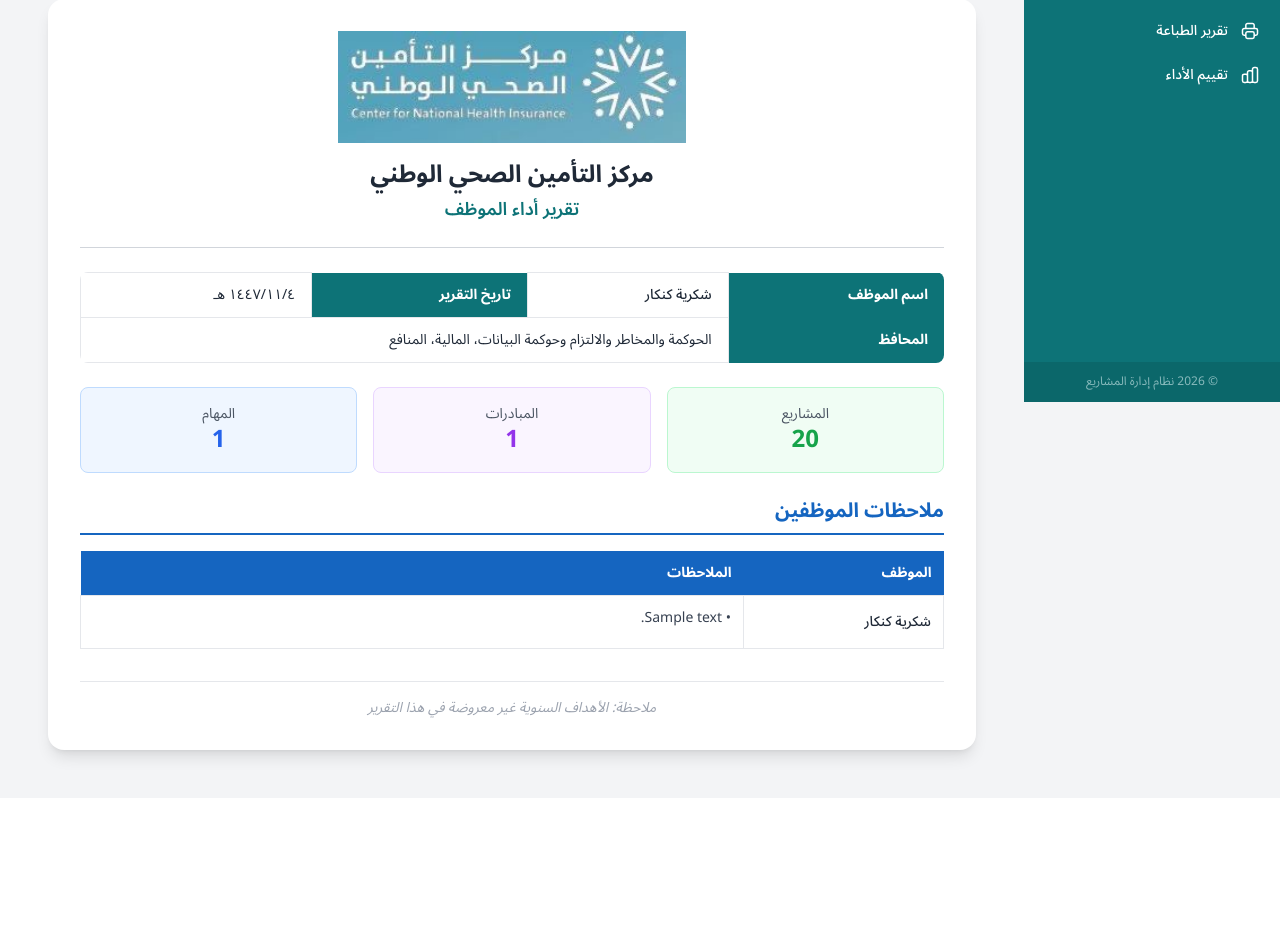
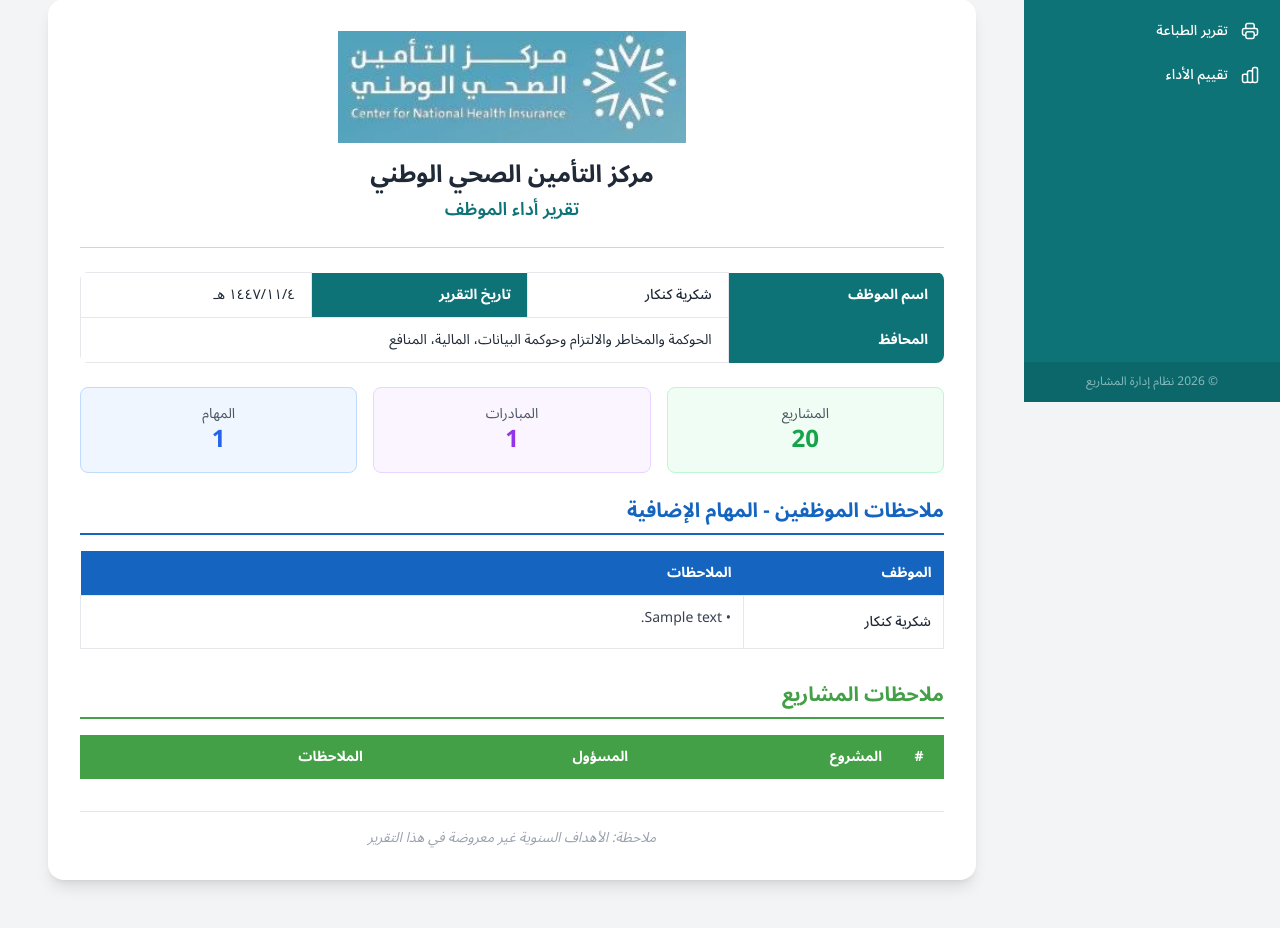
Before and after one commit to jwaheralameer77-oss/pmo-dashboard-SA, a Flask app: template templates/report.html in a window 1280 px wide. Shown: the part 398-1326 px from the top of the page. Before the commit the page ends 1168 px from the top, so only its background shows below. Run offline with Flask 3, Linux system fonts and the light colour scheme; the template is opened without the code that fills it: values that come from a table or form of the project are taken from there, others are empty; tables that the repository leaves empty hold one stand-in row (values such as "Sample post"); lists and menus that the app fills with data are empty; some libraries are stand-ins or nearby versions.

Commit message:
Add project notes section to comprehensive report

```diff
--- a/templates/report.html
+++ b/templates/report.html
@@ -440,7 +440,7 @@
     <!-- 5. Employee Notes Summary -->
     <div class="mb-8">
       <h3 class="text-xl font-bold mb-4 pb-2 border-b-2" style="color: #1565C0; border-color: #1565C0;">
-        ملاحظات الموظفين
+        ملاحظات الموظفين - المهام الإضافية
       </h3>
       <table class="w-full border-collapse text-sm">
         <thead>
@@ -465,6 +465,35 @@
                 <div class="mb-1 pb-1 border-b border-gray-200 last:border-0">• {{ note }}</div>
               {% endfor %}
             </td>
+          </tr>
+          {% endif %}
+          {% endfor %}
+        </tbody>
+      </table>
+    </div>
+
+    <!-- 6. Project Notes Summary -->
+    <div class="mb-8">
+      <h3 class="text-xl font-bold mb-4 pb-2 border-b-2" style="color: #43A047; border-color: #43A047;">
+        ملاحظات المشاريع
+      </h3>
+      <table class="w-full border-collapse text-sm">
+        <thead>
+          <tr style="background-color: #43A047;">
+            <th class="px-3 py-3 text-white text-center" style="width: 50px;">#</th>
+            <th class="px-3 py-3 text-white text-right">المشروع</th>
+            <th class="px-3 py-3 text-white text-right">المسؤول</th>
+            <th class="px-3 py-3 text-white text-right">الملاحظات</th>
+          </tr>
+        </thead>
+        <tbody>
+          {% for project in all_projects %}
+          {% if project.description %}
+          <tr class="{% if loop.index is odd %}bg-white{% else %}bg-gray-50{% endif %}">
+            <td class="px-3 py-3 border text-center">{{ loop.index }}</td>
+            <td class="px-3 py-3 border font-medium">{{ project.name }}</td>
+            <td class="px-3 py-3 border">{{ project.employee.name if project.employee else '-' }}</td>
+            <td class="px-3 py-3 border text-gray-700">{{ project.description }}</td>
           </tr>
           {% endif %}
           {% endfor %}
```
